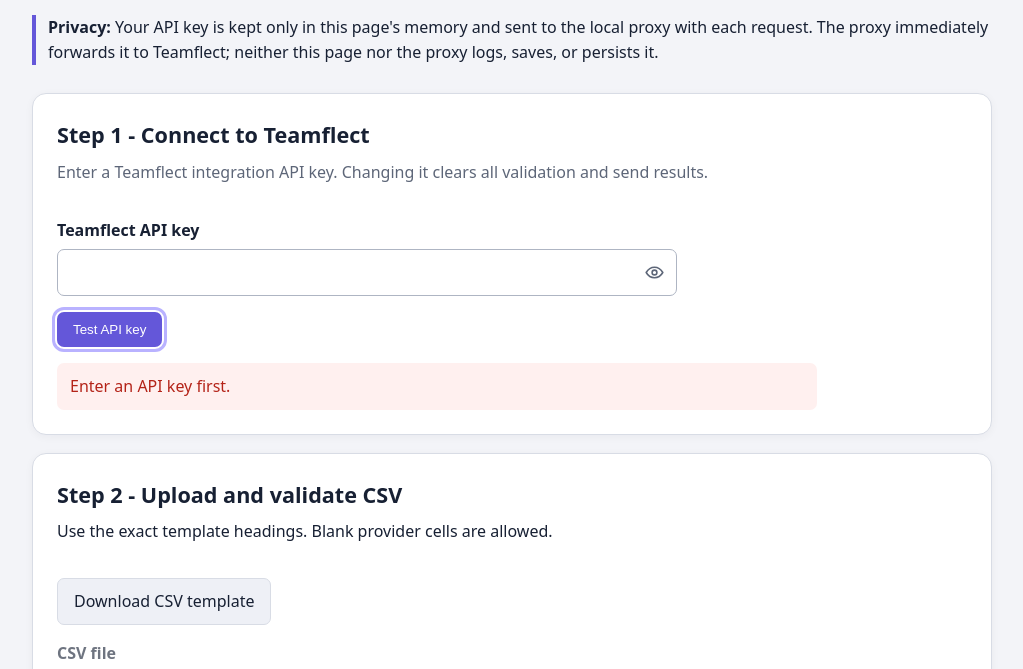
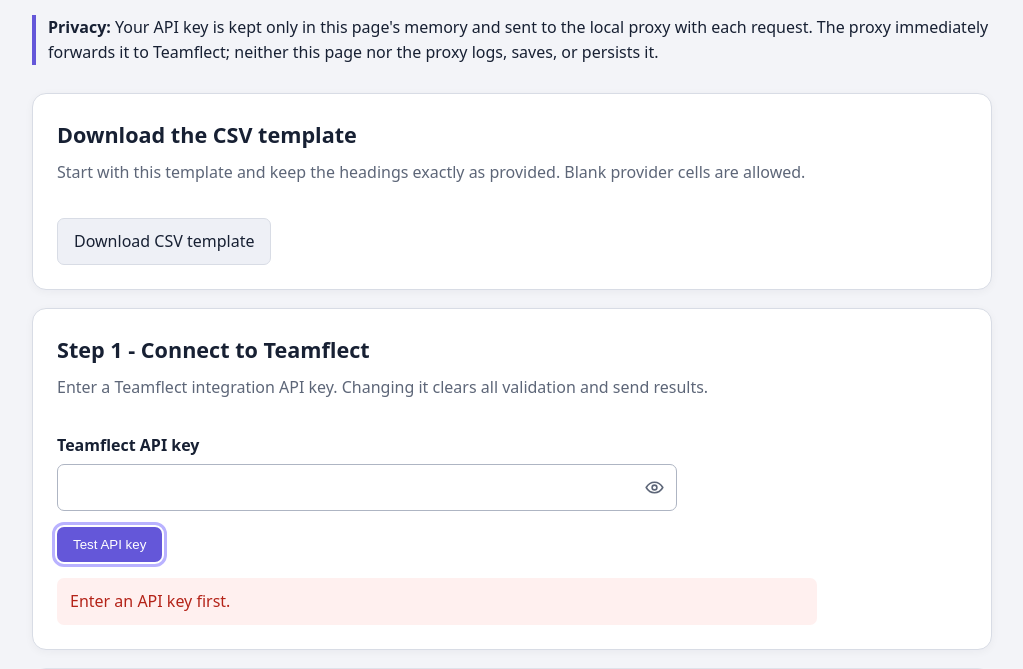
Before and after one commit to cruddasj/teamflect-notifier, a website: page index.html in a window 1280 px wide. Both pictures are taken after a click on the button "Test API key". Shown: the part 125-794 px from the top of the page, without its empty margins (128-1151 px from the left). Drawn offline with Linux system fonts and the light colour scheme.

Commit message:
Clarify ordered feedback request workflow

```diff
--- a/index.html
+++ b/index.html
@@ -14,6 +14,9 @@
     h2 { margin:0 0 8px; font-size:1.35rem; }
     p { margin:6px 0 18px; } .lede,.hint { color:var(--muted); }
     section { background:white; border:1px solid var(--line); border-radius:14px; padding:24px; margin:18px 0; box-shadow:0 2px 8px #1720330b; }
+    .workflow-step { transition:background-color .2s,color .2s,opacity .2s; }
+    .workflow-step.is-locked { background:#e9ebf0; color:#707786; opacity:.72; box-shadow:none; }
+    .workflow-step.is-locked .hint { color:#707786; }
     fieldset { border:0; padding:0; margin:0; min-width:0; } fieldset[disabled] { opacity:.62; }
     label { display:block; font-weight:650; margin:16px 0 6px; }
     input[type="text"],input[type="password"],input[type="number"],input[type="file"] { width:100%; max-width:620px; padding:10px 12px; border:1px solid #aeb5c3; border-radius:7px; background:#fff; color:var(--ink); font:inherit; }
@@ -40,7 +43,13 @@
 <main>
   <header><h1>Teamflect feedback requests</h1><p class="lede">Validate a CSV against Teamflect, then create feedback requests in one controlled batch.</p><p class="privacy"><strong>Privacy:</strong> Your API key is kept only in this page's memory and sent to the local proxy with each request. The proxy immediately forwards it to Teamflect; neither this page nor the proxy logs, saves, or persists it.</p></header>
 
-  <section aria-labelledby="step1-title">
+  <section aria-labelledby="template-title-heading">
+    <h2 id="template-title-heading">Download the CSV template</h2>
+    <p class="hint">Start with this template and keep the headings exactly as provided. Blank provider cells are allowed.</p>
+    <a id="template-link" class="button secondary" download="teamflect-feedback-template.csv" href="#">Download CSV template</a>
+  </section>
+
+  <section id="step1" class="workflow-step" aria-labelledby="step1-title">
     <h2 id="step1-title">Step 1 - Connect to Teamflect</h2>
     <p class="hint">Enter a Teamflect integration API key. Changing it clears all validation and send results.</p>
     <fieldset id="connection-fields">
@@ -56,10 +65,8 @@
     <div id="connection-status" class="status" role="status" aria-live="polite"></div>
   </section>
 
-  <section aria-labelledby="step2-title">
+  <section id="step2" class="workflow-step is-locked" aria-labelledby="step2-title" aria-disabled="true">
     <h2 id="step2-title">Step 2 - Upload and validate CSV</h2>
-    <p>Use the exact template headings. Blank provider cells are allowed.</p>
-    <a id="template-link" class="button secondary" download="teamflect-feedback-template.csv" href="#">Download CSV template</a>
     <fieldset id="csv-fields" disabled>
       <label for="csv-file">CSV file</label>
       <input id="csv-file" type="file" accept=".csv,text/csv">
@@ -69,7 +76,7 @@
     <div id="preview" class="table-wrap"></div>
   </section>
 
-  <section aria-labelledby="step3-title">
+  <section id="step3" class="workflow-step is-locked" aria-labelledby="step3-title" aria-disabled="true">
     <h2 id="step3-title">Step 3 - Send feedback requests</h2>
     <fieldset id="send-fields" disabled>
       <label for="feedback-note">Feedback note</label>
@@ -109,6 +116,8 @@
       "test-key",
       "connection-fields",
       "connection-status",
+      "step2",
+      "step3",
       "csv-fields",
       "csv-file",
       "validate-csv",
@@ -146,6 +155,19 @@
   const requestCount = (rows) =>
     rows.reduce((n, row) => n + row.providers.length, 0);
 
+  const setStepLocked = (step, locked) => {
+    step.classList.toggle("is-locked", locked);
+    step.setAttribute("aria-disabled", String(locked));
+  };
+  const updateStepAvailability = () => {
+    const connected = usersByEmail !== null;
+    setStepLocked(ui.step2, !connected);
+    setStepLocked(
+      ui.step3,
+      !connected || ui["csv-file"].files.length === 0,
+    );
+  };
+
   function resetAfterKey() {
     usersByEmail = validatedRows = null;
     failedRequests = [];
@@ -159,6 +181,7 @@
     setStatus(ui["send-status"]);
     ui.preview.replaceChildren();
     ui.failures.replaceChildren();
+    updateStepAvailability();
   }
   function resetAfterFile() {
     validatedRows = null;
@@ -170,6 +193,7 @@
     setStatus(ui["send-status"]);
     ui.preview.replaceChildren();
     ui.failures.replaceChildren();
+    updateStepAvailability();
   }
   ui["api-key"].addEventListener("input", resetAfterKey);
   ui["csv-file"].addEventListener("change", resetAfterFile);
@@ -250,6 +274,7 @@
         throw new SyntaxError("Users did not contain email addresses");
       usersByEmail = cache;
       ui["csv-fields"].disabled = false;
+      updateStepAvailability();
       setStatus(
         ui["connection-status"],
         API_VALID_MESSAGE,
```
Also changed, not shown: test/server.test.js (+13 -0 lines).
